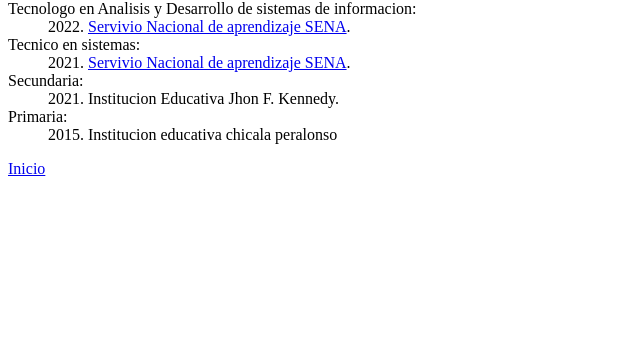
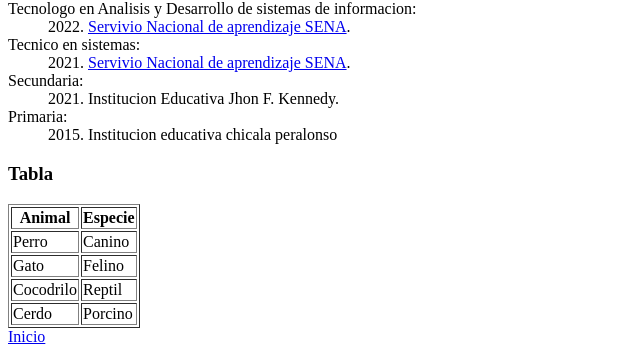
Before and after one commit to BreynerF/BreynerF.github.io, a plain HTML site: page pages/Hojadevida.html in a window 1280 px wide. Shown: the part 1035-1389 px from the top of the page, without its empty margins (0-640 px from the left). Before the commit the page ends 1221 px from the top, so only its background shows below. Drawn offline with Linux system fonts and the light colour scheme.

Commit message:
first commit

```diff
--- a/pages/Hojadevida.html
+++ b/pages/Hojadevida.html
@@ -48,6 +48,30 @@
         <dd>2015. Institucion educativa chicala peralonso</dd>
     </dl>
 
+    <h3>Tabla</h3>
+    <table border="1">
+        <tr>
+            <th>Animal</th>
+            <th>Especie</th>
+        </tr>
+        <tr>
+            <td>Perro</td>
+            <td>Canino</td>
+        </tr>
+        <tr>
+            <td>Gato</td>
+            <td>Felino</td>
+        </tr>
+        <tr>
+            <td>Cocodrilo</td>
+            <td>Reptil</td>
+        </tr>
+        <tr>
+            <td>Cerdo</td>
+            <td>Porcino</td>
+        </tr>
+    </table>
+
     <a href="../index.html">Inicio</a>
 </body>
 </html>
```
Also changed, not shown: hobbies/hobbie1.html (+1 -0 lines).
